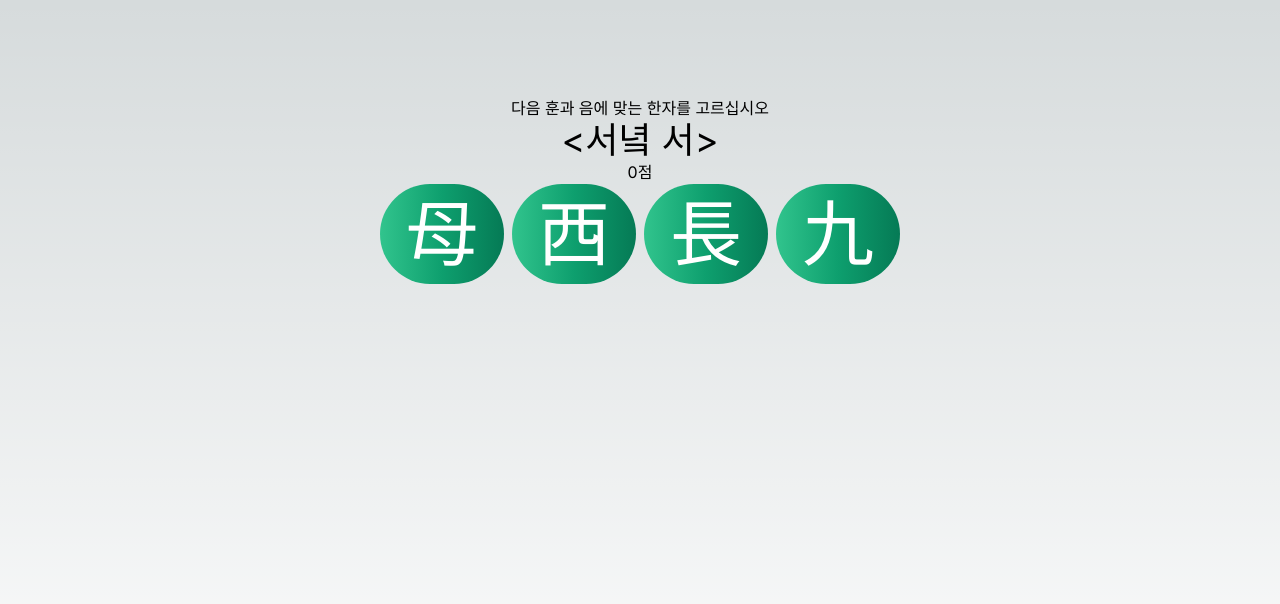
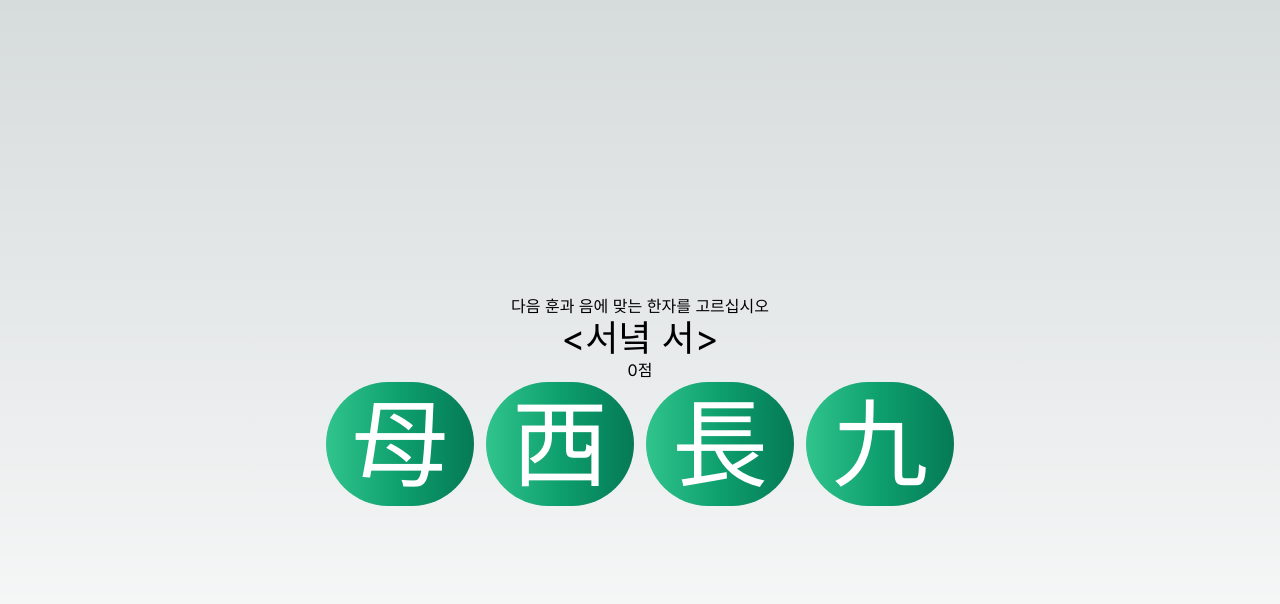
Before and after one commit to divakaivan/hanja-game, a Next.js app: page / in a window 1280 px wide. Shown: the top 604 px of the page. Built offline with nearby package versions, Linux system fonts and the light colour scheme.

Commit message:
update css to center content

```diff
--- a/src/app/page.js
+++ b/src/app/page.js
@@ -90,20 +90,22 @@ export default function Home() {
   };
 
   return (
-    <main className="flex min-h-screen flex-col items-center justify-between p-24">
+    <main className="flex justify-center items-center h-screen">
+      {/* flex h-screen justify-center items-center */}
       <div className="text-center">
+        {/* text-center */}
         다음 훈과 음에 맞는 한자를 고르십시오
         <p className={"text-4xl"}>
           {"<"}
           {randomItem.title}
           {">"}
         </p>
-        {score}점
-        <div className="flex flex-wrap gap-2">
+        <p>{score}점</p>
+        <p className="flex flex-wrap justify-around gap-3 ">
+          {/* flex flex-wrap gap-3 inline-flex */}
           {randomHanjaImages.map((image) => (
             <Button
               gradientMonochrome="success"
-              className="text-center"
               size={"xl"}
               pill={true}
               key={image.hanja}
@@ -112,13 +114,13 @@ export default function Home() {
                 handleImageClick(image.title, image.hanja);
               }}
             >
-              <p className={"text-7xl"}>{image.hanja}</p>
+              <p className={"text-8xl"}>{image.hanja}</p>
             </Button>
           ))}
           {/* <Button pill={true} onClick={() => setScore(0)}>
               Reset
             </Button> */}
-        </div>
+        </p>
         <p>{result}</p>
       </div>
     </main>
```
